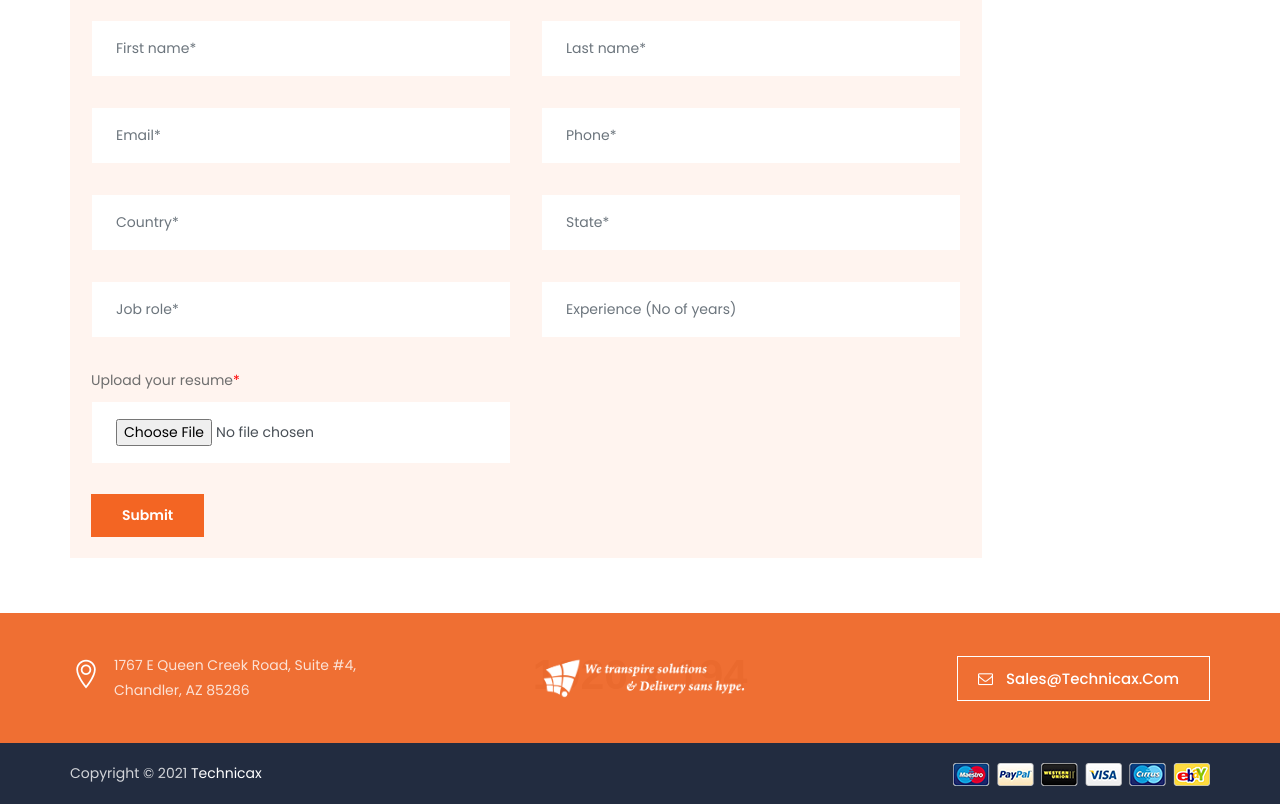
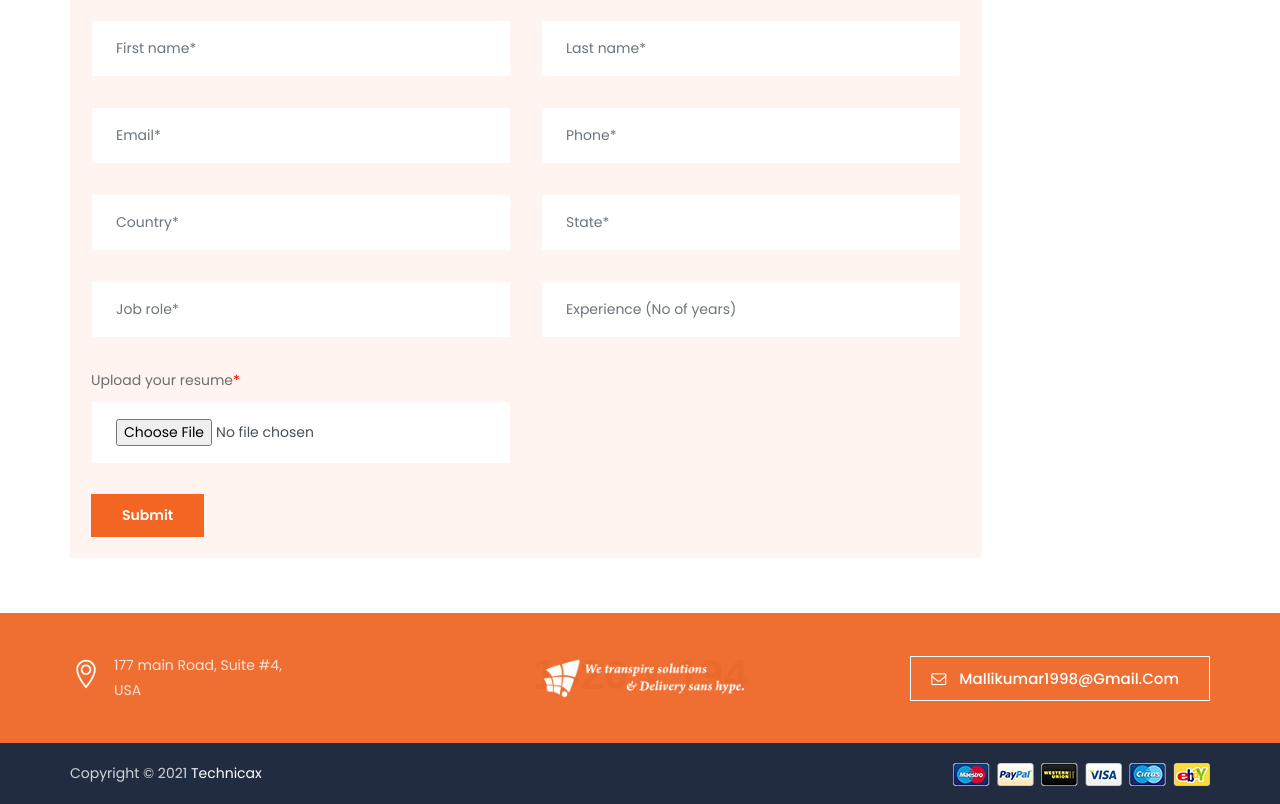
Before and after one commit to Malli1115/Business_Website, a PHP site: page /Tcx_website/tcx_apply.php in a window 1280 px wide. Shown: the part 348-1152 px from the top of the page. Run offline with PHP 8.4, Linux system fonts and the light colour scheme; grey boxes labelled with a size stand in for pictures from a placeholder-image service; data that the repository does not hold is empty; some libraries are stand-ins or nearby versions; some web fonts are replaced.

Commit message:
Update tcx_apply.php

```diff
--- a/tcx_apply.php
+++ b/tcx_apply.php
@@ -198,7 +198,7 @@ if (isset($_POST['form1'])) {
                                     </div>
                                     <div class="featured-content"><!--  featured-content -->
                                         <div class="featured-desc">
-                                            <p>1767 E Queen Creek Road, Suite #4,<br> Chandler, AZ 85286</p>
+                                            <p>177 main Road, Suite #4,<br> USA</p>
                                         </div>
                                     </div>
                                 </div><!--  featured-icon-box END -->
@@ -206,7 +206,7 @@ if (isset($_POST['form1'])) {
                         </div>
                         <div class="col-lg-4 col-md-4 col-sm-6 order-md-3">
                             <div class="text-sm-right">
-                                <a class="ttm-btn ttm-btn-size-md ttm-btn-style-border ttm-icon-btn-left ttm-btn-color-white" href="mailto:sales@technicax.com" title="subscribtion"> sales@technicax.com <i class="fa fa-envelope-o"></i></a>
+                                <a class="ttm-btn ttm-btn-size-md ttm-btn-style-border ttm-icon-btn-left ttm-btn-color-white" href="mailto:sales@technicax.com" title="subscribtion"> mallikumar1998@gmail.com <i class="fa fa-envelope-o"></i></a>
                             </div>
                         </div>
                     </div>
```
